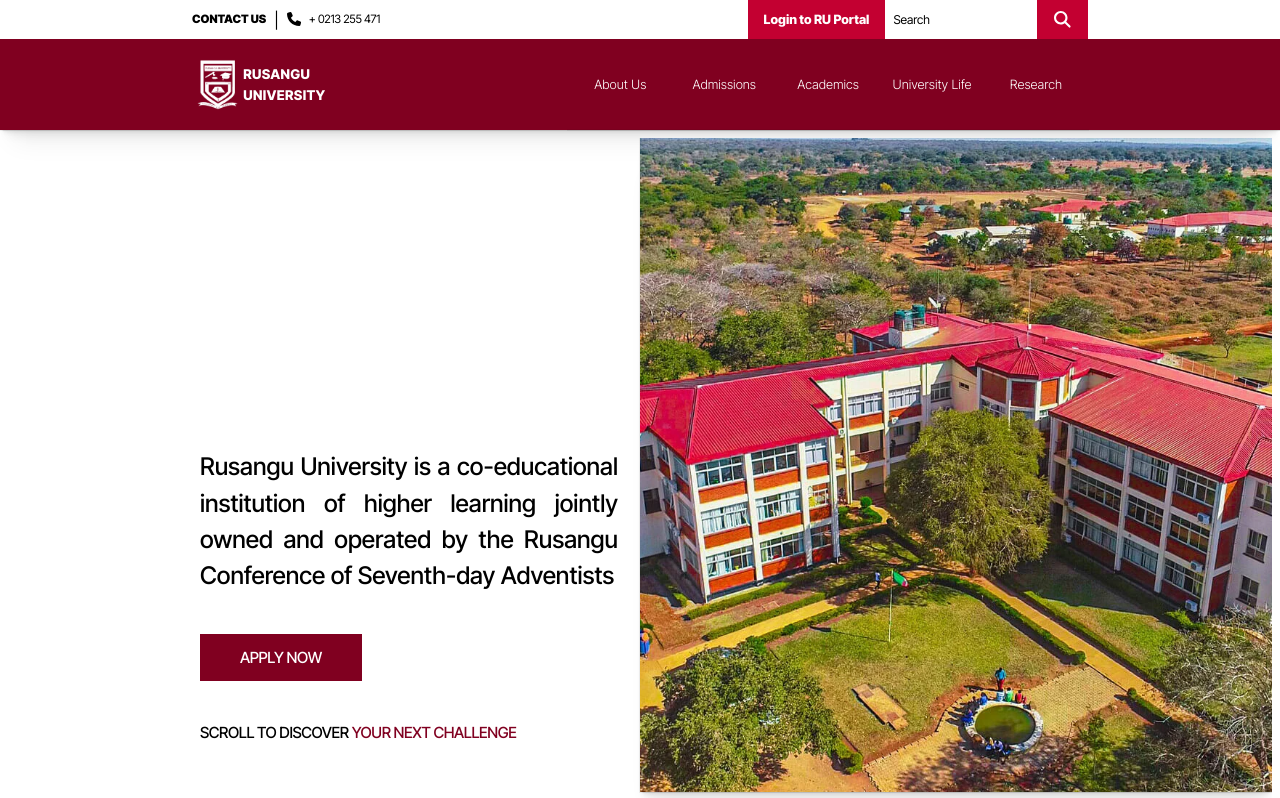
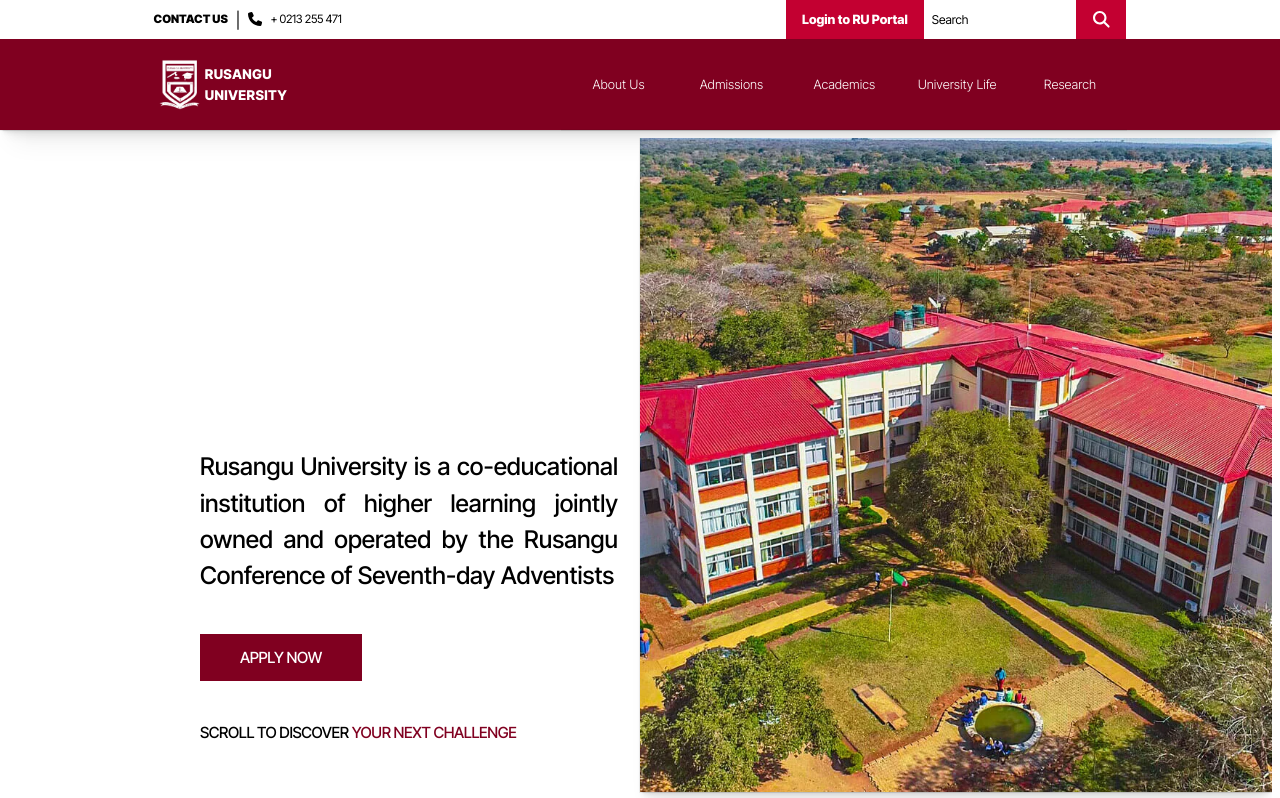
Before and after one commit to enosintech/rusangu-uni, a React (Vite) app: page / in a window 1280 px wide. Shown: the top 798 px of the page. Built offline with nearby package versions, Linux system fonts and the light colour scheme.

Commit message:
fix done

```diff
--- a/src/index.css
+++ b/src/index.css
@@ -44,6 +44,6 @@
   }
 
   .common-padding {
-    @apply 2xl:px-52 xl:px-48 lg:px-40 md:px-36 px-28
+    @apply xl:px-[12vw] md:px-[10vw] px-[8vw]
   }
 }
```
